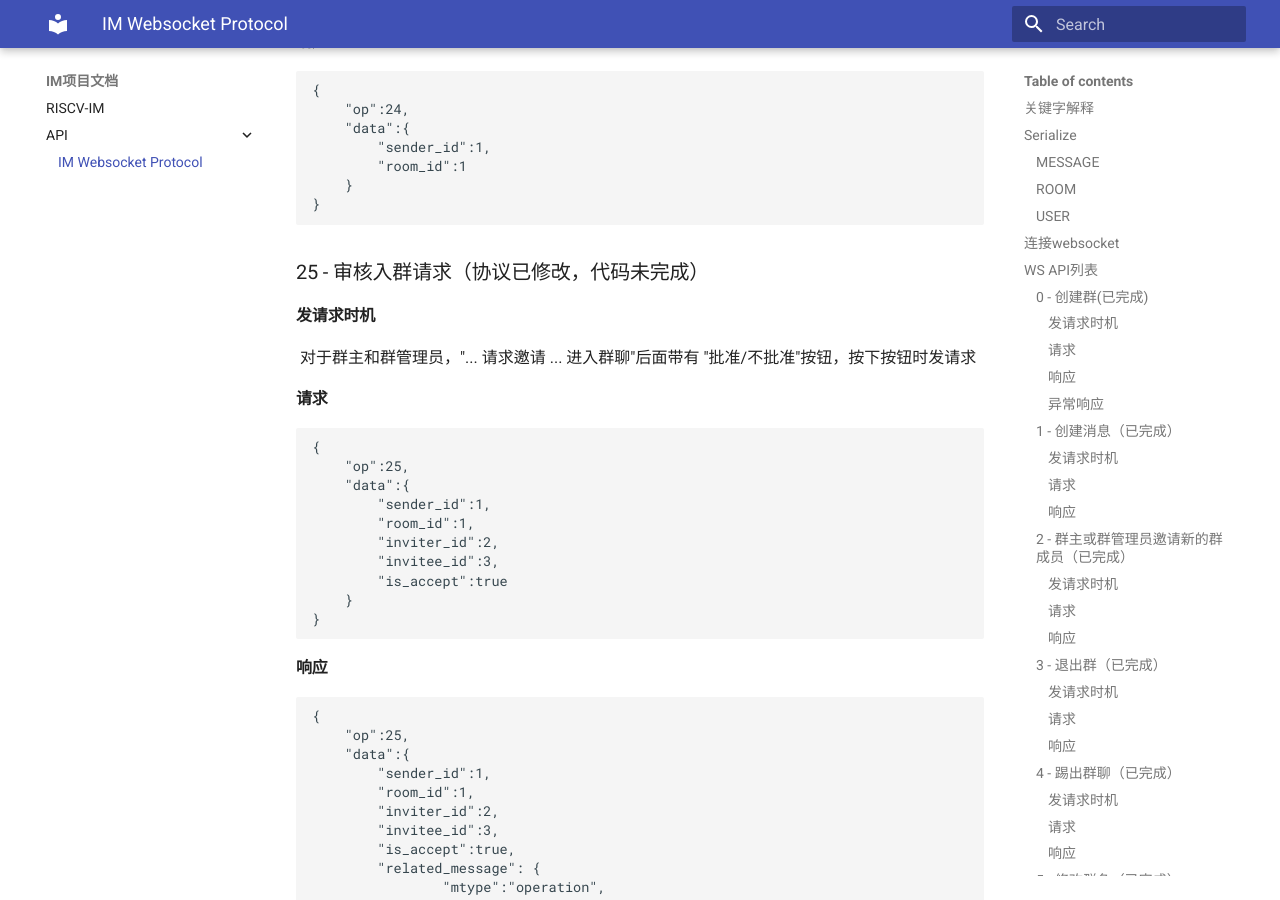
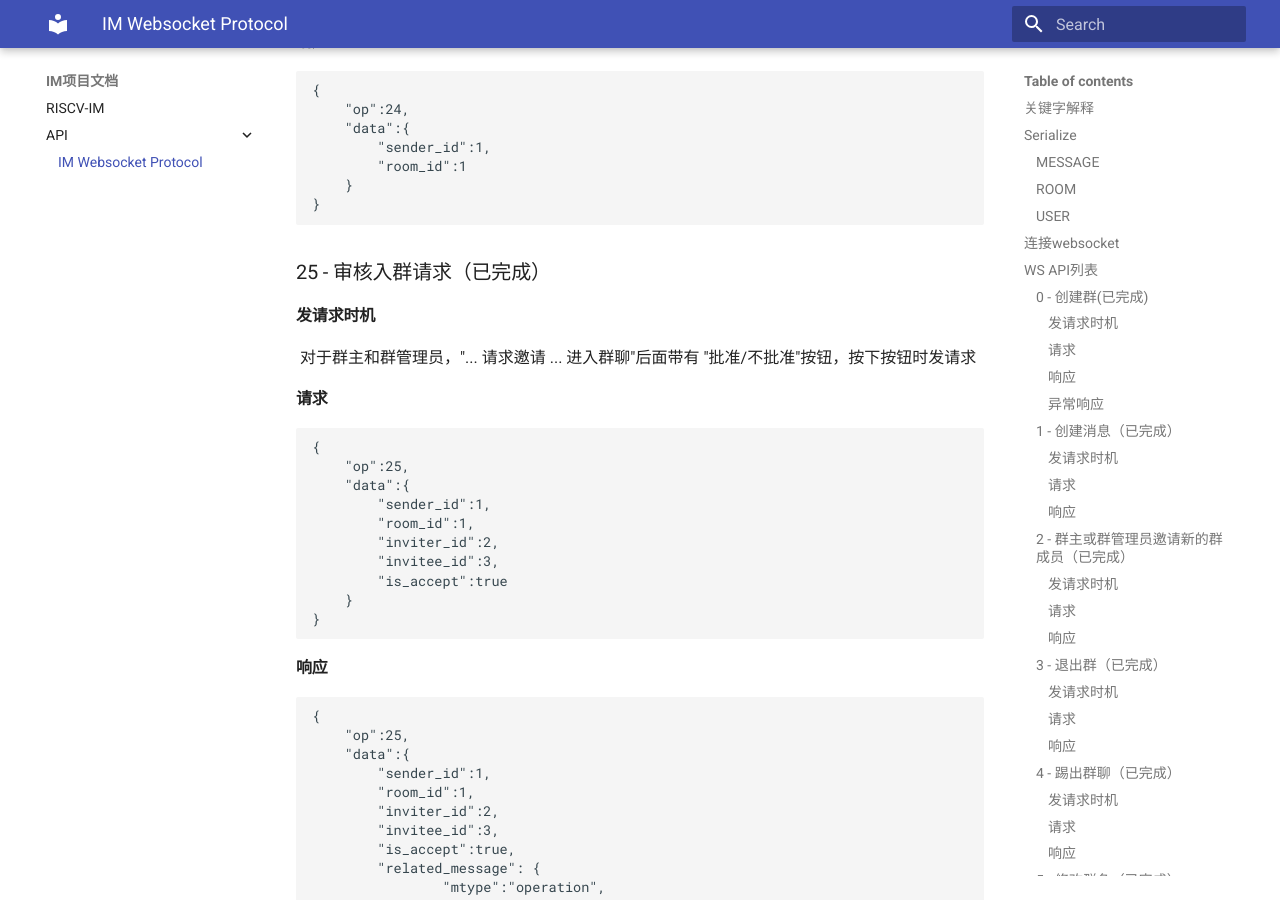
Before and after one commit to guanning03/im-docs, an MkDocs documentation site: the page built from docs/API/websocket.md, in a window 1280 px wide and 900 px high, scrolled down 21837 px. Built offline with MkDocs 1.6.1 and Material for MkDocs 9.7.7, drawn with Linux system fonts in a browser that asks for light colours; some of the changed text lies outside the part shown.

Commit message:
自动提交

````diff
--- a/docs/API/websocket.md
+++ b/docs/API/websocket.md
@@ -1137,7 +1137,7 @@
 }
 ```
 
-### 25 - 审核入群请求（协议已修改，代码未完成）
+### 25 - 审核入群请求（已完成）
 
 #### 发请求时机
 
@@ -1261,7 +1261,7 @@
 1. 如果没有找到user，则searching_id为-1
 2. searching_id和searching_name请求中有一个就行，另一个key可以不写，如果都存在，以searching_id指定的用户为准
 
-### 28 - 普通群成员邀请新的群成员 （协议已修改，代码未完成）
+### 28 - 普通群成员邀请新的群成员 （已完成）
 
 #### 发请求时机
 
````
